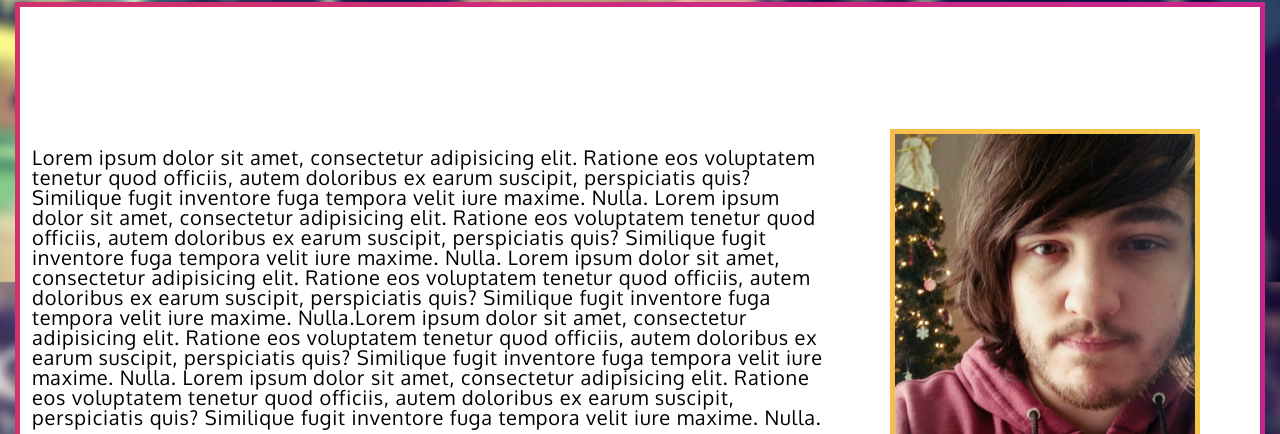
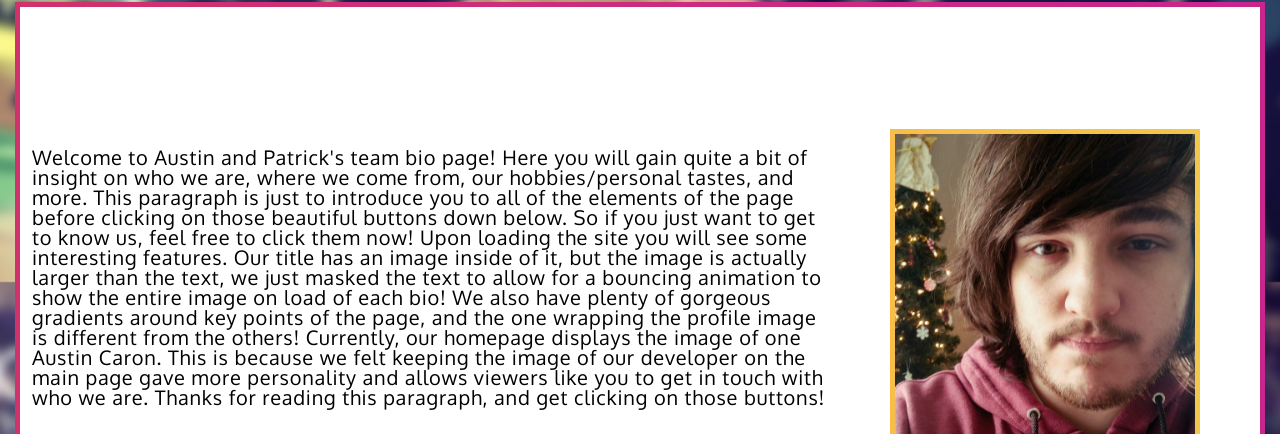
Before and after one commit to AC59852/Caron_A_Bradley_P_DynamicTeamPage, a plain HTML site: page index.html in a window 1280 px wide. Shown: the part 518-952 px from the top of the page. Drawn offline with Linux system fonts and the light colour scheme.

Commit message:
changed homepage placeholder text, didnt know what branch to do this on.

```diff
--- a/index.html
+++ b/index.html
@@ -20,7 +20,7 @@
 <section id="border">
 	<h2 class="hidden">Main Box</h2>
 <div class="testBorder">
-	<p id="para">Lorem ipsum dolor sit amet, consectetur adipisicing elit. Ratione eos voluptatem tenetur quod officiis, autem doloribus ex earum suscipit, perspiciatis quis? Similique fugit inventore fuga tempora velit iure maxime. Nulla. Lorem ipsum dolor sit amet, consectetur adipisicing elit. Ratione eos voluptatem tenetur quod officiis, autem doloribus ex earum suscipit, perspiciatis quis? Similique fugit inventore fuga tempora velit iure maxime. Nulla. Lorem ipsum dolor sit amet, consectetur adipisicing elit. Ratione eos voluptatem tenetur quod officiis, autem doloribus ex earum suscipit, perspiciatis quis? Similique fugit inventore fuga tempora velit iure maxime. Nulla.Lorem ipsum dolor sit amet, consectetur adipisicing elit. Ratione eos voluptatem tenetur quod officiis, autem doloribus ex earum suscipit, perspiciatis quis? Similique fugit inventore fuga tempora velit iure maxime. Nulla. Lorem ipsum dolor sit amet, consectetur adipisicing elit. Ratione eos voluptatem tenetur quod officiis, autem doloribus ex earum suscipit, perspiciatis quis? Similique fugit inventore fuga tempora velit iure maxime. Nulla.</p>
+	<p id="para">Welcome to Austin and Patrick's team bio page! Here you will gain quite a bit of insight on who we are, where we come from, our hobbies/personal tastes, and more. This paragraph is just to introduce you to all of the elements of the page before clicking on those beautiful buttons down below. So if you just want to get to know us, feel free to click them now! Upon loading the site you will see some interesting features. Our title has an image inside of it, but the image is actually larger than the text, we just masked the text to allow for a bouncing animation to show the entire image on load of each bio! We also have plenty of gorgeous gradients around key points of the page, and the one wrapping the profile image is different from the others! Currently, our homepage displays the image of one Austin Caron. This is because we felt keeping the image of our developer on the main page gave more personality and allows viewers like you to get in touch with who we are. Thanks for reading this paragraph, and get clicking on those buttons!</p>
 	<div id="btn_Box">
 	<div id="ausBtn"><p>Patrick's Bio</p></div>
 	<div id="patBtn"><p>Austin's Bio</p></div>
```
